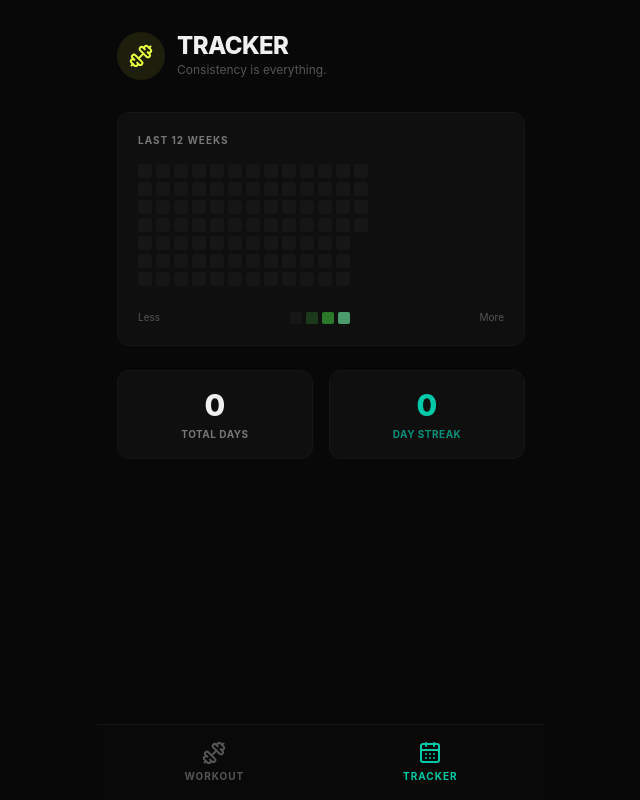
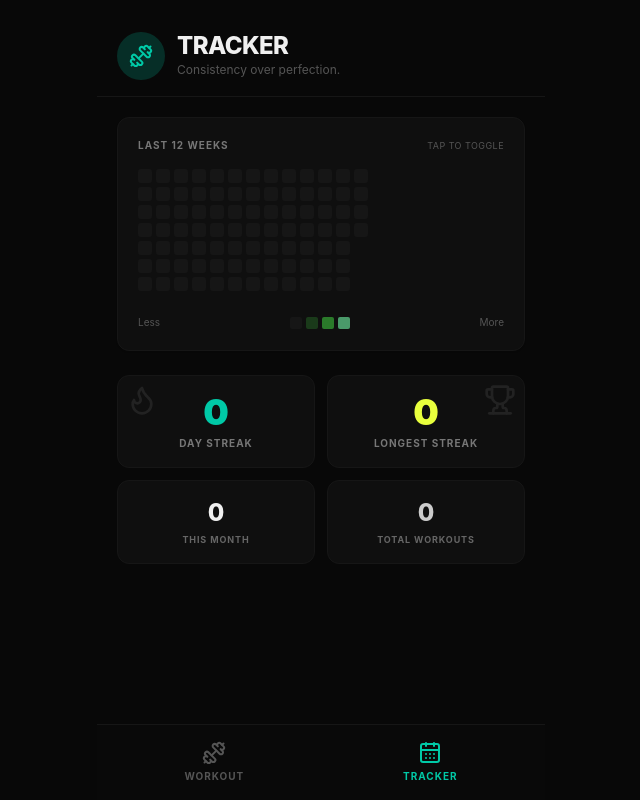
Before and after one commit to ddddami/lift, a React (Vite) app: page /tracker in a window 1280 px wide. Shown: the whole page, without its empty margins (319-959 px from the left). Built offline with nearby package versions, Linux system fonts and the light colour scheme.

Commit message:
feat: upgrade tracker with interactive backlogging and advanced stats

```diff
--- a/src/routes/Tracker.tsx
+++ b/src/routes/Tracker.tsx
@@ -1,10 +1,10 @@
 import { useStore } from '../store/useStore';
-import { subDays, format, eachDayOfInterval, startOfWeek } from 'date-fns';
+import { subDays, format, eachDayOfInterval, startOfWeek, differenceInDays } from 'date-fns';
 import clsx from 'clsx';
-import { Dumbbell } from 'lucide-react';
+import { Dumbbell, Flame, Trophy } from 'lucide-react';
 
 export function Tracker() {
-  const { activityMap } = useStore();
+  const { activityMap, togglePastDate } = useStore();
 
   // Generate last 84 days (12 weeks)
   const endDate = new Date();
@@ -12,45 +12,56 @@ export function Tracker() {
   const days = eachDayOfInterval({ start: startDate, end: endDate });
 
   const getIntensityClass = (count: number) => {
-    if (count === 0) return 'bg-[#161616]';
-    if (count < 3) return 'bg-[#1A3A1A]';
-    if (count < 6) return 'bg-[#2A7A2A]';
-    return 'bg-[#4A9A6A]';
+    if (count === 0) return 'bg-[#161616] hover:bg-[#222]';
+    if (count < 3) return 'bg-[#1A3A1A] hover:bg-[#2A4A2A]';
+    if (count < 6) return 'bg-[#2A7A2A] hover:bg-[#3A8A3A]';
+    return 'bg-[#4A9A6A] hover:bg-[#5Aaa7a]';
   };
 
-  const totalWorkouts = Object.keys(activityMap).length;
+  const totalWorkouts = Object.values(activityMap).filter(v => v > 0).length;
   const currentStreak = calculateStreak(activityMap);
+  const longestStreak = calculateLongestStreak(activityMap);
+
+  const currentMonth = format(new Date(), 'yyyy-MM');
+  const monthlyWorkouts = Object.entries(activityMap).filter(([d, v]) => d.startsWith(currentMonth) && v > 0).length;
 
   return (
-    <div className="p-5 pt-8">
-      <div className="flex items-center gap-3 mb-8">
-        <div className="bg-lift-accent-3-bg p-3 rounded-full">
-          <Dumbbell className="w-6 h-6 text-lift-accent-3" />
+    <div className="flex flex-col h-full bg-lift-bg">
+      <div className="shrink-0 bg-lift-bg z-10 border-b border-[#161616] p-5 pt-8 pb-4">
+        <div className="flex items-center gap-3">
+          <div className="bg-lift-accent-4/20 p-3 rounded-full">
+            <Dumbbell className="w-6 h-6 text-lift-accent-4" />
           </div>
           <div>
             <h1 className="text-2xl font-extrabold tracking-tight leading-none">TRACKER</h1>
-          <p className="text-lift-text-dim text-xs mt-1">Consistency is everything.</p>
+            <p className="text-lift-text-dim text-xs mt-1">Consistency over perfection.</p>
+          </div>
         </div>
       </div>
 
-      <div className="bg-lift-card border border-lift-border rounded-xl p-5 mb-6">
-        <h2 className="text-[10px] font-bold tracking-widest text-[#777] mb-4 uppercase">Last 12 Weeks</h2>
+      <div className="flex-1 overflow-y-auto p-5 pb-8">
+        {/* Heatmap */}
+        <div className="bg-lift-card border border-lift-border rounded-xl p-5 mb-6 shadow-sm">
+          <div className="flex justify-between items-center mb-4">
+            <h2 className="text-[10px] font-bold tracking-widest text-[#777] uppercase">Last 12 Weeks</h2>
+            <div className="text-[9px] text-[#555] uppercase tracking-wider">Tap to toggle</div>
+          </div>
 
           <div className="flex gap-1 overflow-x-auto hide-scrollbar pb-2">
-          {/* Group days by weeks. 7 days per column */}
             {chunkArray(days, 7).map((week, weekIdx) => (
               <div key={weekIdx} className="flex flex-col gap-1">
                 {week.map((day, dayIdx) => {
                   const dateStr = format(day, 'yyyy-MM-dd');
                   const count = activityMap[dateStr] || 0;
                   // Don't show future days in the last week
-                if (day > endDate) return <div key={dayIdx} className="w-3.5 h-3.5 bg-transparent" />;
+                  if (day > endDate) return <div key={dayIdx} className="w-[14px] h-[14px] bg-transparent" />;
 
                   return (
-                  <div
+                    <button
                       key={dayIdx}
+                      onClick={() => togglePastDate(dateStr)}
                       className={clsx(
-                      "w-3.5 h-3.5 rounded-[3px] transition-colors",
+                        "w-[14px] h-[14px] rounded-[3px] transition-colors cursor-pointer border-none p-0",
                         getIntensityClass(count)
                       )}
                       title={`${dateStr}: ${count} exercises`}
@@ -64,23 +75,42 @@ export function Tracker() {
           <div className="flex items-center justify-between mt-4 text-[10px] text-[#555]">
             <div>Less</div>
             <div className="flex gap-1">
-            <div className="w-3 h-3 rounded-[2px] bg-[#161616]" />
-            <div className="w-3 h-3 rounded-[2px] bg-[#1A3A1A]" />
-            <div className="w-3 h-3 rounded-[2px] bg-[#2A7A2A]" />
-            <div className="w-3 h-3 rounded-[2px] bg-[#4A9A6A]" />
+              <div className="w-[12px] h-[12px] rounded-[2px] bg-[#161616]" />
+              <div className="w-[12px] h-[12px] rounded-[2px] bg-[#1A3A1A]" />
+              <div className="w-[12px] h-[12px] rounded-[2px] bg-[#2A7A2A]" />
+              <div className="w-[12px] h-[12px] rounded-[2px] bg-[#4A9A6A]" />
             </div>
             <div>More</div>
           </div>
         </div>
 
-      <div className="grid grid-cols-2 gap-4">
+        {/* Stats Grid */}
+        <div className="grid grid-cols-2 gap-3">
+          <div className="bg-lift-card border border-lift-border rounded-xl p-4 flex flex-col items-center justify-center relative overflow-hidden">
+            <div className="absolute top-2 left-2 text-[#222]">
+              <Flame className="w-8 h-8" />
+            </div>
+            <div className="text-4xl font-black text-lift-accent-4 mb-1 z-10">{currentStreak}</div>
+            <div className="text-[10px] font-bold tracking-widest text-[#777] uppercase z-10">Day Streak</div>
+          </div>
+
+          <div className="bg-lift-card border border-lift-border rounded-xl p-4 flex flex-col items-center justify-center relative overflow-hidden">
+            <div className="absolute top-2 right-2 text-[#222]">
+              <Trophy className="w-8 h-8" />
+            </div>
+            <div className="text-4xl font-black text-lift-accent-3 mb-1 z-10">{longestStreak}</div>
+            <div className="text-[10px] font-bold tracking-widest text-[#777] uppercase z-10">Longest Streak</div>
+          </div>
+
           <div className="bg-lift-card border border-lift-border rounded-xl p-4 flex flex-col items-center justify-center">
-          <div className="text-3xl font-extrabold text-lift-text mb-1">{totalWorkouts}</div>
-          <div className="text-[10px] font-bold tracking-wider text-[#777] uppercase">Total Days</div>
+            <div className="text-2xl font-extrabold text-lift-text mb-1">{monthlyWorkouts}</div>
+            <div className="text-[9px] font-bold tracking-widest text-[#666] uppercase">This Month</div>
           </div>
+
           <div className="bg-lift-card border border-lift-border rounded-xl p-4 flex flex-col items-center justify-center">
-          <div className="text-3xl font-extrabold text-lift-accent-4 mb-1">{currentStreak}</div>
-          <div className="text-[10px] font-bold tracking-wider text-lift-accent-4/70 uppercase">Day Streak</div>
+            <div className="text-2xl font-extrabold text-[#CCC] mb-1">{totalWorkouts}</div>
+            <div className="text-[9px] font-bold tracking-widest text-[#666] uppercase">Total Workouts</div>
+          </div>
         </div>
       </div>
     </div>
@@ -122,3 +152,25 @@ function calculateStreak(activityMap: Record<string, number>): number {
 
   return streak;
 }
+
+function calculateLongestStreak(activityMap: Record<string, number>): number {
+  const dates = Object.keys(activityMap).filter(k => activityMap[k] > 0).sort();
+  if (dates.length === 0) return 0;
+
+  let longest = 1;
+  let current = 1;
+  let prevDate = new Date(dates[0]);
+
+  for (let i = 1; i < dates.length; i++) {
+    const currDate = new Date(dates[i]);
+    const diff = differenceInDays(currDate, prevDate);
+    if (diff === 1) {
+      current++;
+      if (current > longest) longest = current;
+    } else if (diff > 1) {
+      current = 1;
+    }
+    prevDate = currDate;
+  }
+  return longest;
+}
--- a/src/store/useStore.ts
+++ b/src/store/useStore.ts
@@ -14,6 +14,7 @@ interface AppState {
   setActiveDay: (dayIndex: number) => void;
   toggleExercise: (planId: string, dayIdx: number, exIdx: number, isDone: boolean) => void;
   clearDoneForToday: () => void;
+  togglePastDate: (dateStr: string) => void;
 }
 
 export const useStore = create<AppState>()(
@@ -62,6 +63,19 @@ export const useStore = create<AppState>()(
 
           return { doneExercises: newDone, activityMap: newActivityMap };
         });
+      },
+
+      togglePastDate: (dateStr) => {
+        set((state) => {
+          const newMap = { ...state.activityMap };
+          if (newMap[dateStr] > 0) {
+            delete newMap[dateStr];
+          } else {
+            // Log a generic full workout (e.g. 5 exercises)
+            newMap[dateStr] = 5;
+          }
+          return { activityMap: newMap };
+        });
       }
     }),
     {
```
Lines whose indentation alone changed are shown as unchanged.
